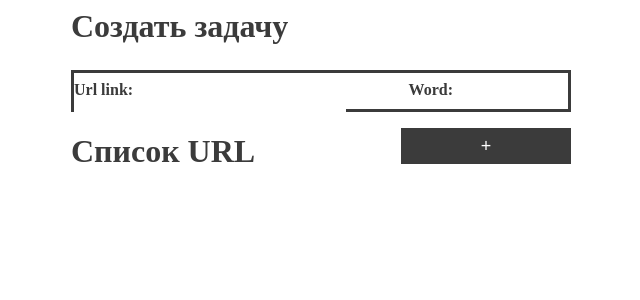
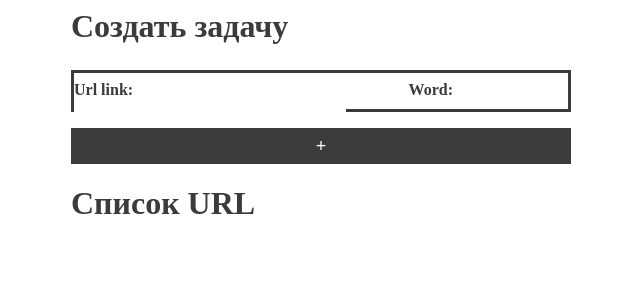
Before and after one commit to KznRkjp/mod21homework, a Django app: page /url_count/list/ in a window 1280 px wide. Shown: the top 300 px of the page, without its empty margins (319-959 px from the left). Run offline with Django 3.2, Linux system fonts and the light colour scheme; data that the repository does not hold is empty.

Commit message:
Update styles.css

```diff
--- a/url_count/static/css/styles.css
+++ b/url_count/static/css/styles.css
@@ -26,8 +26,8 @@ input[type="text"] {
 
 .add {
   outline: 0;
-  float: right;
-  width: 34%;
+
+  width: 100%;
   height: 36px;
   color: #fff;
   font-size: 18px;
```
